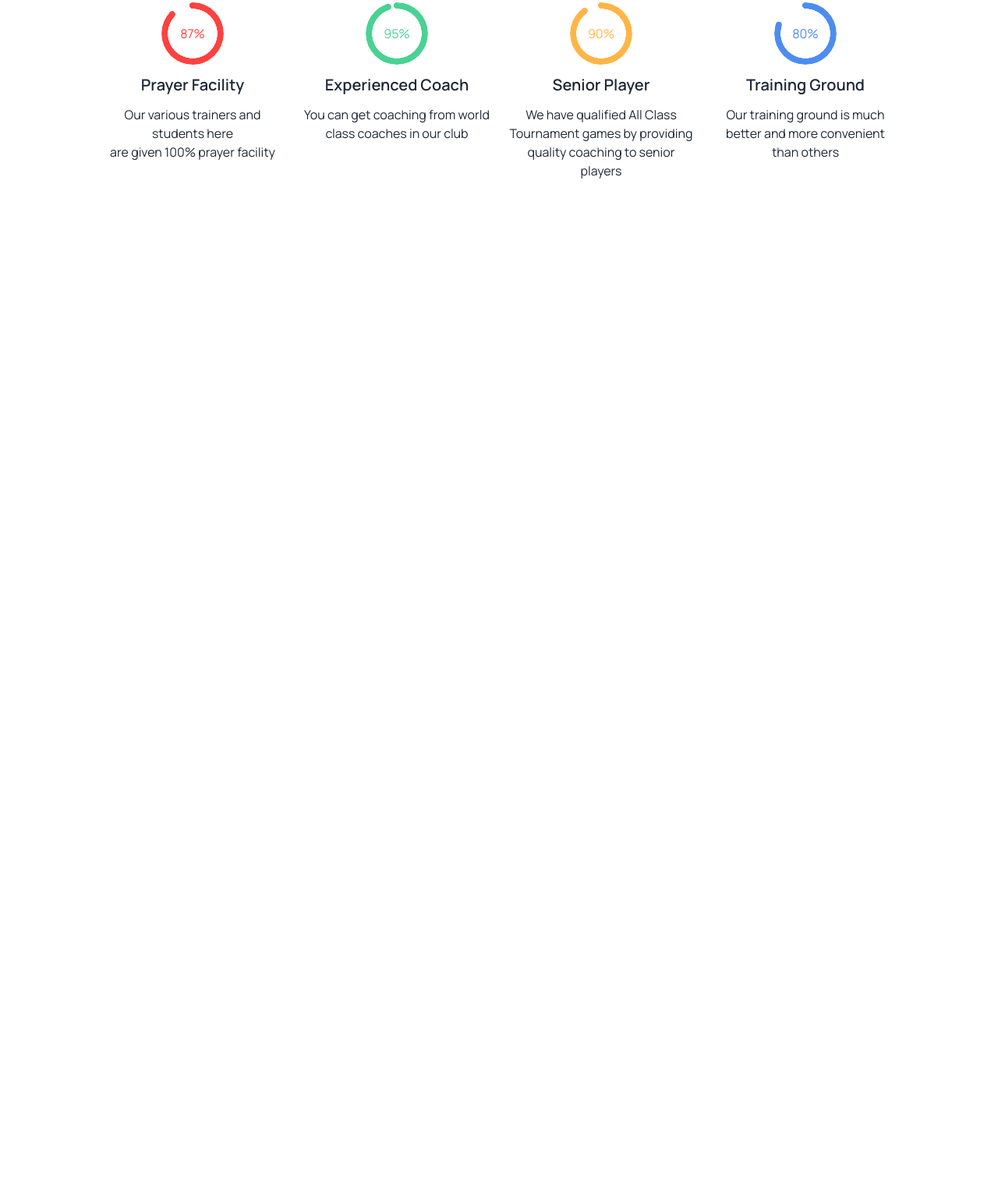
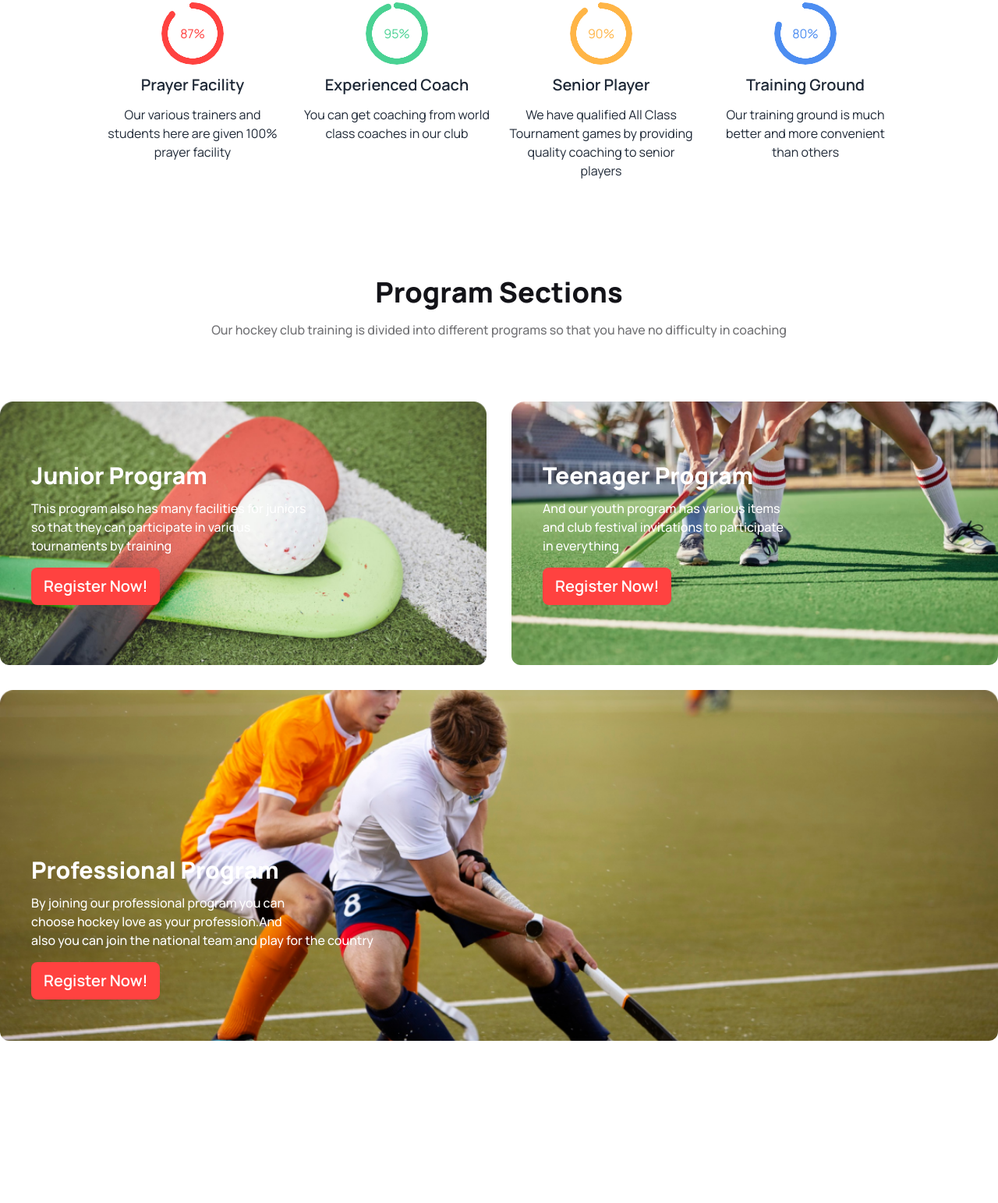
Before and after one commit to mahmudulhasanmotin/third-assignment, a plain HTML site: page index.html in a window 1280 px wide. Shown: the part 941-2484 px from the top of the page at 78% size. Before the commit the page ends 1184 px from the top, so only its background shows below. Drawn offline with nearby package versions, Linux system fonts and the light colour scheme.

Commit message:
proggram section compleate

```diff
--- a/index.html
+++ b/index.html
@@ -104,21 +104,21 @@
                         <div class="radial-progress text-[#ff4240]" style="--value:87;" role="progressbar">87%</div>
                     </div>
                     <h1 class="text-xl font-semibold text-center my-3">Prayer Facility</h1>
-                    <p class="text-base font-normal text-center mb-3">Our various trainers and students here <br> are given 100% prayer facility</p>
+                    <p class="text-base font-normal text-center mb-3">Our various trainers and students here are given 100% prayer facility</p>
                 </div>
                 <div>
                     <div class="flex justify-center items-center">
                         <div class="radial-progress text-[#49d293]" style="--value:95;" role="progressbar">95%</div>
                     </div>
                     <h1 class="text-xl font-semibold text-center my-3">Experienced Coach</h1>
-                    <p class="text-base font-normal text-center mb-3">You can get coaching from world <br> class coaches in our club</p>
+                    <p class="text-base font-normal text-center mb-3">You can get coaching from world class coaches in our club</p>
                 </div>
                 <div>
                     <div class="flex justify-center items-center">
                         <div class="radial-progress text-[#ffb546]" style="--value:90;" role="progressbar">90%</div>
                     </div>
                     <h1 class="text-xl font-semibold text-center my-3">Senior Player</h1>
-                    <p class="text-base font-normal text-center mb-3">We have qualified All Class Tournament games by providing <br> quality coaching to senior players</p>
+                    <p class="text-base font-normal text-center mb-3">We have qualified All Class Tournament games by providing quality coaching to senior players</p>
                 </div>
                 <div>
                     <div class="flex justify-center items-center">
@@ -130,6 +130,43 @@
             </div>
         </div>
 
+        <!-- Program Sections -->
+
+        <div class=" lg:mt-28 mt-10 w-[90%] mx-auto lg:w-full">
+            <div class="mb-20">
+                <h1 class="text-[#131318] lg:text-4xl text-xl font-extrabold text-center lg:mb-4 mb-2">Program Sections</h1>
+                <p class="text-[#13131899] lg:text-base text-sm font-medium text-center">Our hockey club training is divided into different programs so that you have no difficulty in coaching</p>
+            </div>
+            <div class="mb-8">
+                <div class="grid lg:grid-cols-2 grid-cols-1 gap-8">
+                    <div class="bg-cover lg:h-[338px] h-[244px] rounded-xl flex justify-start items-center lg:pl-10 p-6" style="background-image: url('./Images/2.png');">
+                        <div>
+                            <h1 class="lg:text-3xl text-xl font-extrabold text-white lg:mb-3 mb-2">Junior Program</h1>
+                            <p class="lg:text-base text-sm font-medium text-white mb-4">This program also has many facilities for juniors <br> so that  they can participate in various <br> tournaments by training</p>
+                            <button class="btn bg-[#FF4240] border-0 lg:text-xl text-base text-white hover:text-black">Register Now!</button>
+                        </div>
+                    </div>
+                    <div class="bg-cover lg:h-[338px] h-[244px] rounded-xl flex justify-start items-center lg:pl-10 p-6" style="background-image: url('./Images/3.png');">
+                        <div>
+                            <h1 class="lg:text-3xl text-xl font-extrabold text-white lg:mb-3 mb-2">Teenager Program</h1>
+                            <p class="lg:text-base text-sm font-medium text-white mb-4">And our youth program has various items <br> and club festival invitations to participate <br> in everything</p>
+                            <button class="btn bg-[#FF4240] border-0 lg:text-xl text-base text-white hover:text-black">Register Now!</button>
+                        </div>
+                    </div>
+                </div>
+            </div>
+            <div class="grid grid-cols-1">
+                <div class="mb-52 bg-cover lg:h-[450px] h-[244px] rounded-xl flex justify-start items-center lg:pl-10 p-6" style="background-image: url('./Images/4.png');">
+                    <div class="lg:mt-40">
+                        <h1 class="lg:text-3xl text-xl font-extrabold text-white lg:mb-3 mb-2">Professional Program</h1>
+                        <p class="text-base font-medium text-white mb-4">By joining our professional program you can <br> choose hockey love as your profession.And <br> also you can join the national team and play for the country</p>
+                        <button class="btn bg-[#FF4240] border-0 lg:text-xl text-base text-white hover:text-black">Register Now!</button>
+                    </div>
+                </div>
+            </div>
+
+        </div>
+
 
 
 
```
